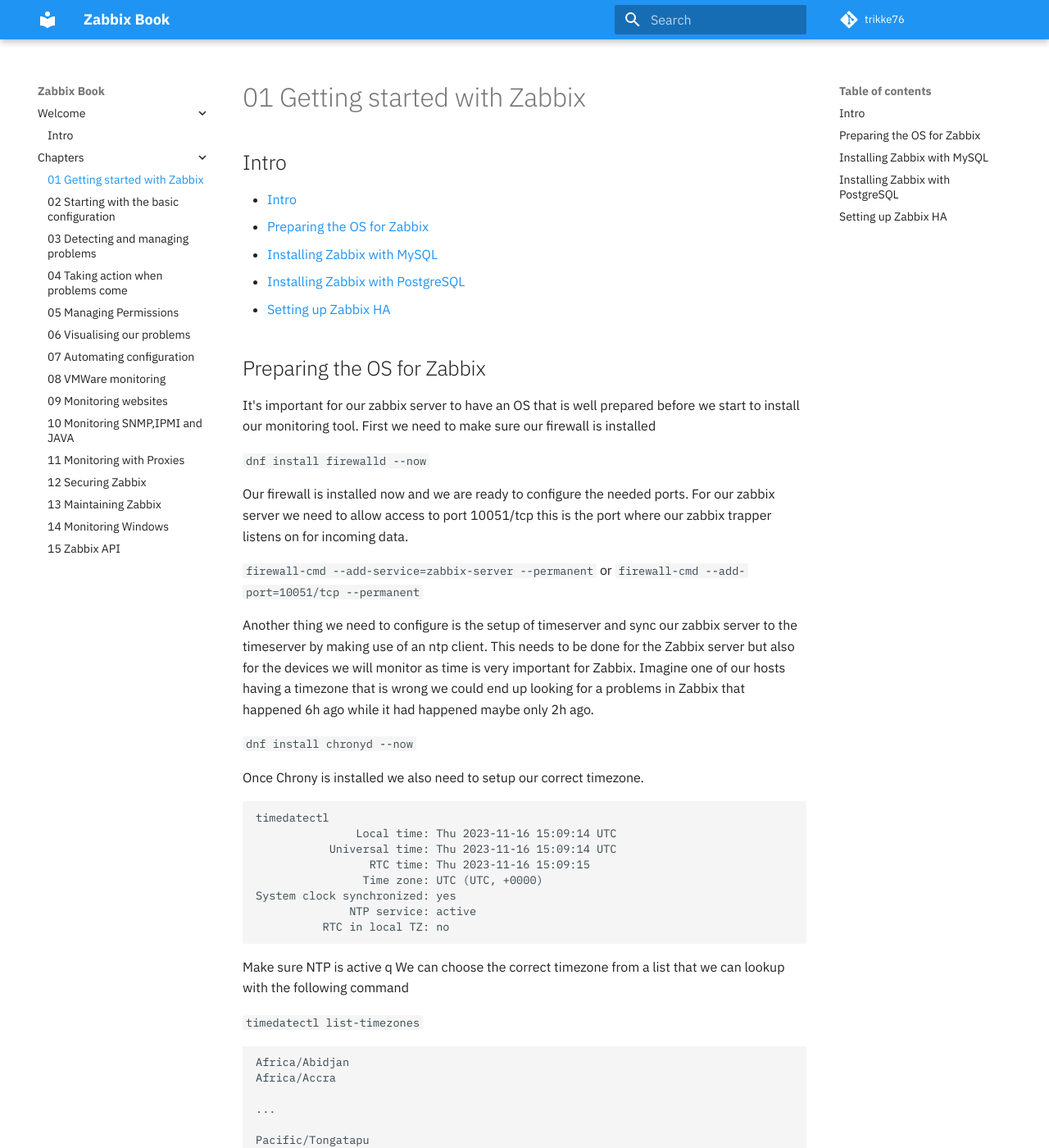
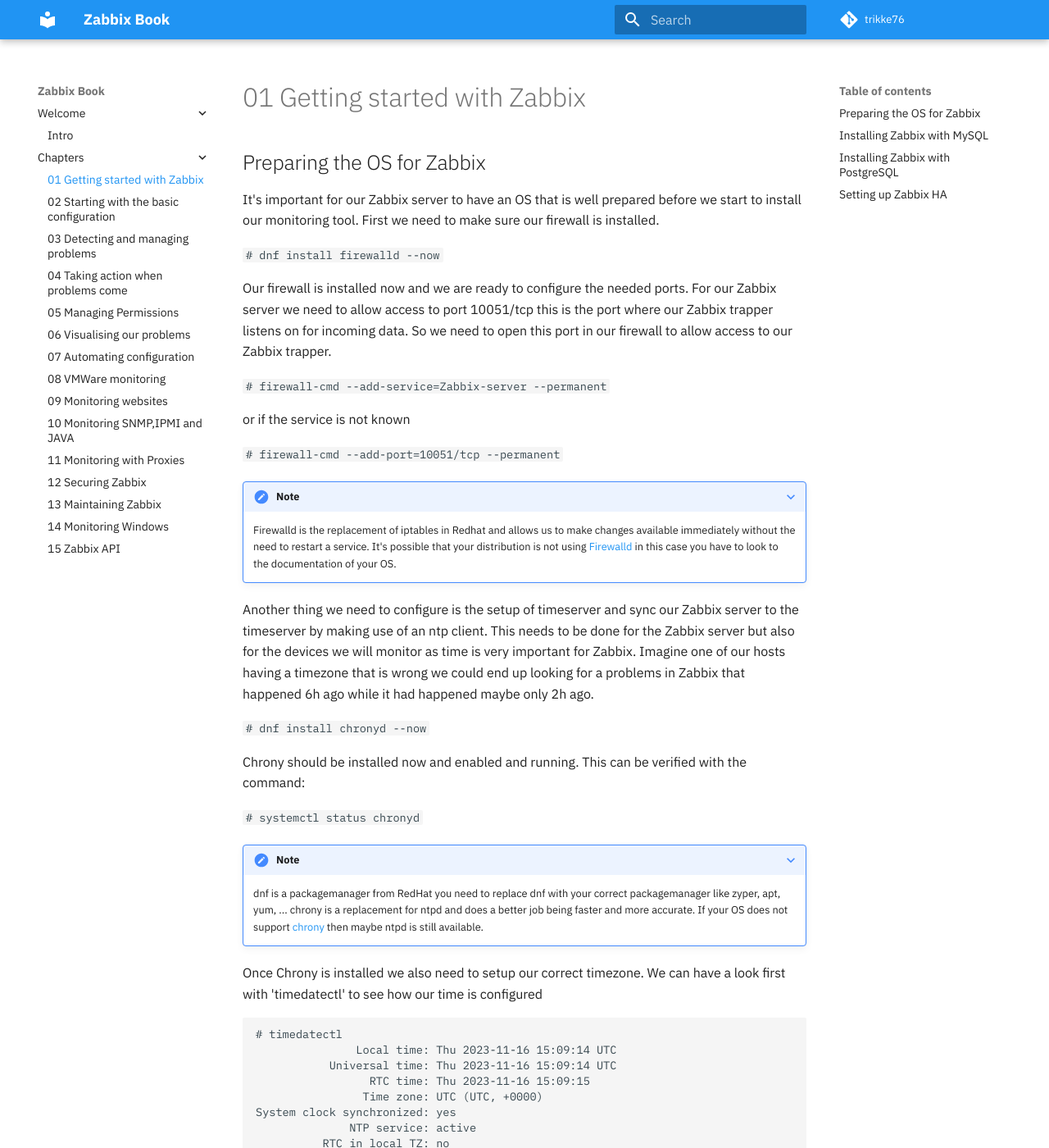
Before and after one commit to Trikke76/Zabbix-Book, an MkDocs documentation site: the page built from docs/01-Getting started with Zabbix.md, in a window 1280 px wide and 1400 px high. Shown: the whole window at 82% size. Built offline with MkDocs 1.6.1 and Material for MkDocs 9.7.7, drawn with Linux system fonts in a browser that asks for light colours; comment, search, counter and statistics services are not loaded; some of the changed text lies outside the part shown.

Commit message:
update getting started

````diff
--- a/docs/01-Getting started with Zabbix.md
+++ b/docs/01-Getting started with Zabbix.md
@@ -1,26 +1,35 @@
-## Intro
-
-[TOC]
-
 ## Preparing the OS for Zabbix
 
-It's important for our zabbix server to have an OS that is well prepared before we start to install our monitoring tool. First we need to make sure our firewall is installed
+It's important for our Zabbix server to have an OS that is well prepared before we start to install our monitoring tool. First we need to make sure our firewall is installed.
 
-``dnf install firewalld --now``
+``# dnf install firewalld --now``
 
-Our firewall is installed now and we are ready to configure the needed ports. For our zabbix server we need to allow access to port 10051/tcp this is the port where our zabbix trapper listens on for incoming data.
+Our firewall is installed now and we are ready to configure the needed ports. For our Zabbix server we need to allow access to port 10051/tcp this is the port where our Zabbix trapper listens on for incoming data. So we need to open this port in our firewall to allow access to our Zabbix trapper.
 
-```firewall-cmd --add-service=zabbix-server --permanent```
-or
-```firewall-cmd --add-port=10051/tcp --permanent```
+```# firewall-cmd --add-service=Zabbix-server --permanent```
 
-Another thing we need to configure is the setup of timeserver and sync our zabbix server to the timeserver by making use of an ntp client. This needs to be done for the Zabbix server but also for the devices we will monitor as time is very important for Zabbix. Imagine one of our hosts having a timezone that is wrong we could end up looking for a problems in Zabbix that happened 6h ago while it had happened maybe only 2h ago.
+or if the service is not known
 
-```dnf install chronyd --now```
+```# firewall-cmd --add-port=10051/tcp --permanent```
 
-Once Chrony is installed we also need to setup our correct timezone.
+???+ note
+    Firewalld is the replacement of iptables in Redhat and allows us to make changes available immediately without the need to restart a service. It's possible that your distribution is not using [Firewalld](www.firewalld.org) in this case you have to look to the documentation of your OS.
+
+Another thing we need to configure is the setup of timeserver and sync our Zabbix server to the timeserver by making use of an ntp client. This needs to be done for the Zabbix server but also for the devices we will monitor as time is very important for Zabbix. Imagine one of our hosts having a timezone that is wrong we could end up looking for a problems in Zabbix that happened 6h ago while it had happened maybe only 2h ago.
+
+```# dnf install chronyd --now```
+
+Chrony should be installed now and enabled and running. This can be verified with the command:
+
+```# systemctl status chronyd```
+
+???+ note
+    dnf is a packagemanager from RedHat you need to replace dnf with your correct packagemanager like zyper, apt, yum, ... chrony is a replacement for ntpd and does a better job being faster and more accurate. If your OS does not support [chrony](https://chrony-project.org/) then maybe ntpd is still available.
+
+
+Once Chrony is installed we also need to setup our correct timezone. We can have a look first with 'timedatectl' to see how our time is configured
 ```
-timedatectl
+# timedatectl
                Local time: Thu 2023-11-16 15:09:14 UTC
            Universal time: Thu 2023-11-16 15:09:14 UTC
                  RTC time: Thu 2023-11-16 15:09:15
@@ -30,11 +39,14 @@ System clock synchronized: yes
           RTC in local TZ: no
 ```
 
-Make sure NTP is active q
-We can choose the correct timezone from a list that we can lookup with the following command
+Make sure that the service cronyd is active, see above on how to do if you missed it.
+We can choose the correct timezone from a list that we can lookup with the following command:
 
-```timedatectl list-timezones```
+```
+# timedatectl list-timezones
+```
 
+This will give us a list with all available timezones. Choose the one closest to you.
 ```
 Africa/Abidjan
 Africa/Accra
@@ -47,12 +59,13 @@ Pacific/Wallis
 UTC
 ```
 
-We can now configure our correct timezone
+We can now configure our correct timezone with the following command:
 
 ```
 timedatectl set-timezone Europe/Brussels
 ```
 
+When we look again we should see our timezone properly configured.
 ```
 # timedatectl
                Local time: Thu 2023-11-16 16:13:35 CET
@@ -63,8 +76,11 @@ System clock synchronized: yes
               NTP service: active
           RTC in local TZ: no
 ```
+???+ note
+    Some people like to install all servers in the UTC timezone so that all server logs are in the same timezone when having servers all over the world. Zabbix supports user based timezone settings so it's possible to keep the timezone in UTC on the server and then add the correct timezone in the user interface if you like.
 
-We can test if our Chrony is syncronizing with the correct timeservers as well by running the command chronyc
+
+We can test if Chrony is syncronizing with the correct timeservers as well by running the command chronyc
 
 ```
 # chronyc
@@ -77,7 +93,7 @@ GNU General Public License version 2 for details.
 chronyc>
 ```
 
-Then we type sources
+Then we type ```sources```
 
 ```
 chronyc> sources
@@ -107,13 +123,14 @@ pool be.pool.ntp.org iburst
 
 Don't forget to restart the ntpd client of course.
 ```
-systemctl restart chronyd
+# systemctl restart chronyd
 ```
 
 When we look again we will see that we are now using our local timeservers.
 
+```
 chronyc> sources
-```
+
 MS Name/IP address         Stratum Poll Reach LastRx Last sample
 ===============================================================================
 ^- ntp1.unix-solutions.be        2   6    17    43   -375us[ -676us] +/-   28ms
````
Also changed, not shown: other parts of docs/01-Getting started with Zabbix.md (+1 -8 lines).
